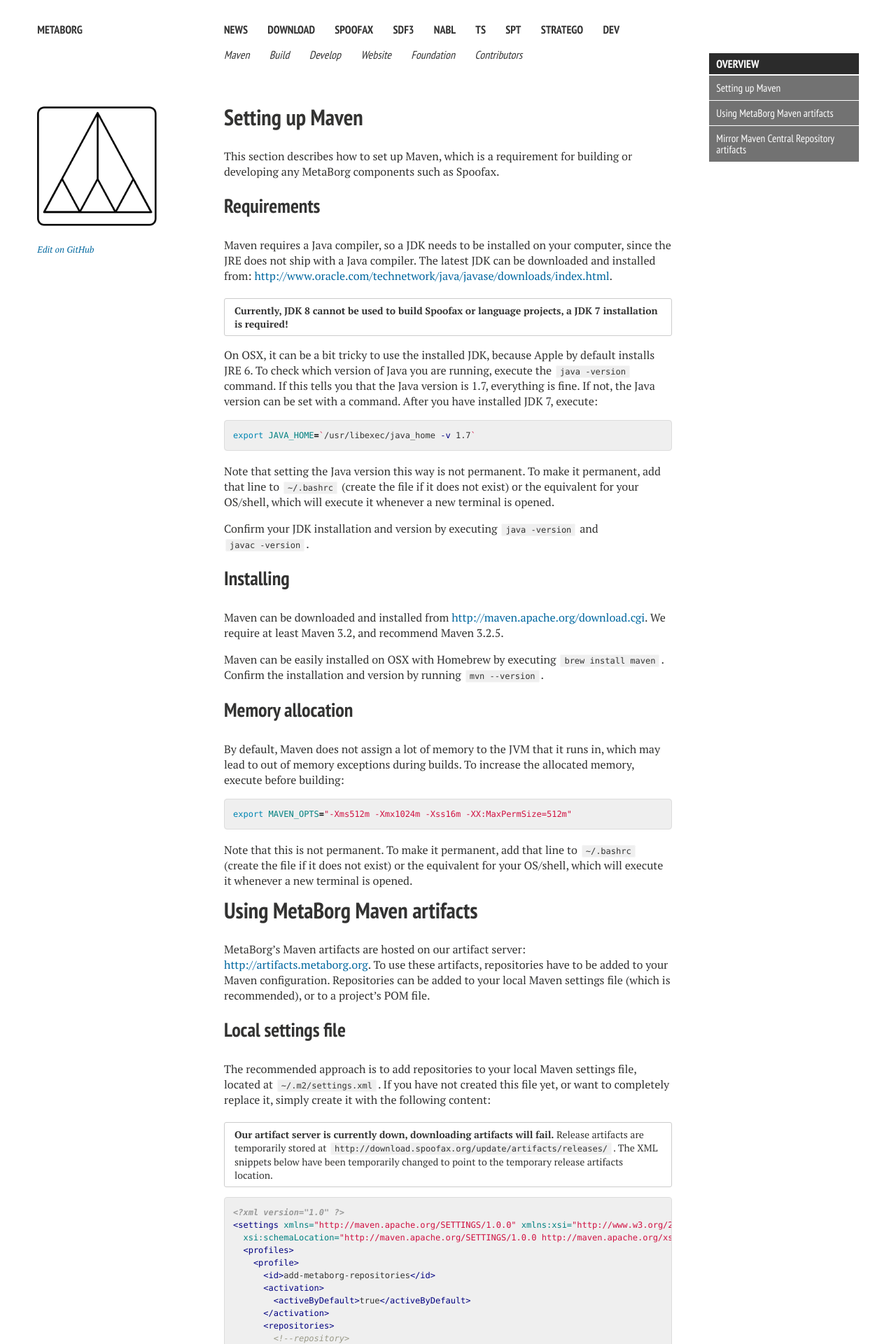
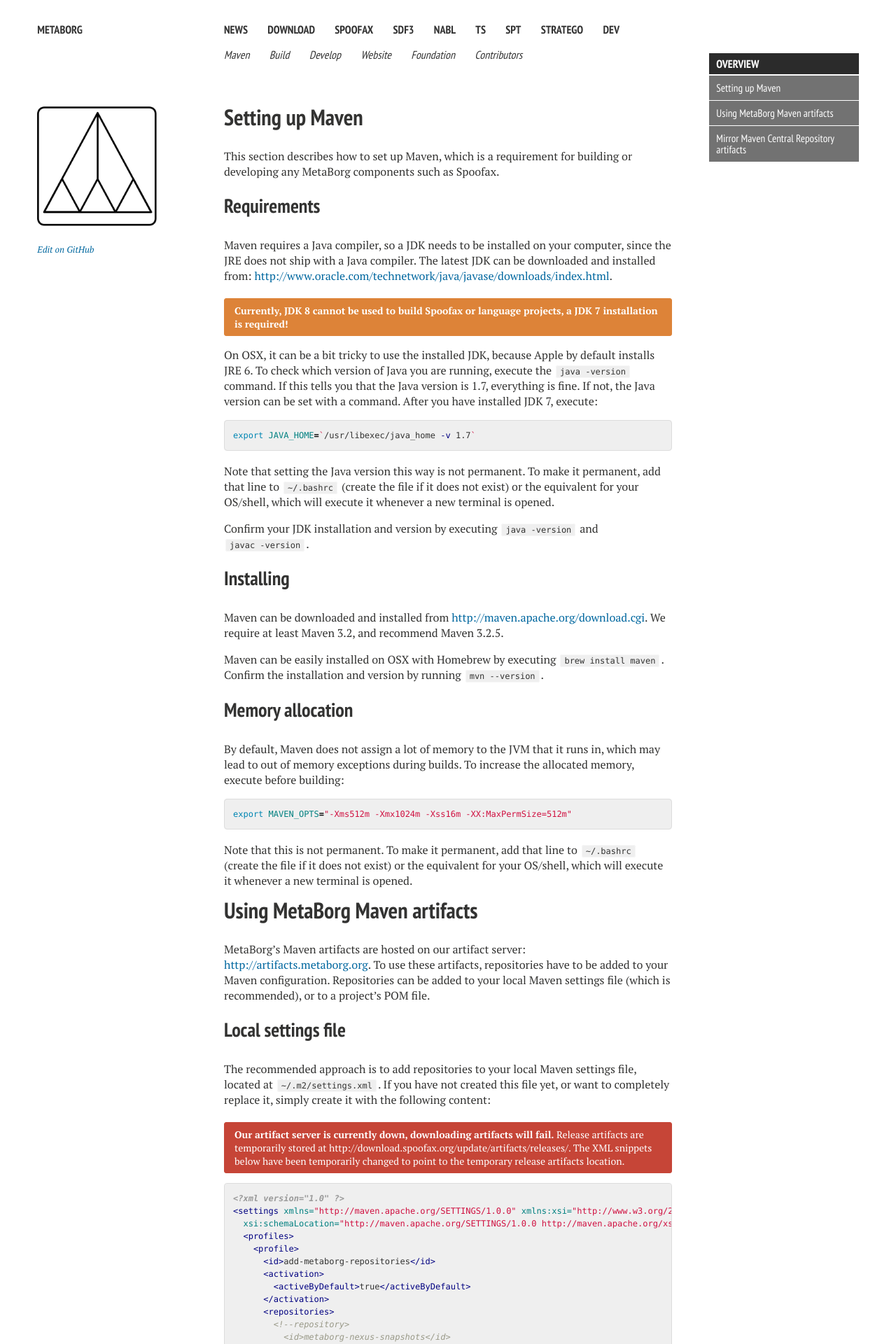
Before and after one commit to MartijnDwars/metaborg.github.io, a Jekyll site: the page built from dev/maven/index.md, in a window 1280 px wide. Shown: the top 1920 px of the page at 70% size. Built offline with Jekyll 4.4.1, drawn with Linux system fonts in a browser that asks for light colours; nearby versions of some CDN libraries.

Commit message:
Better notice css

```diff
--- a/_sass/typography.scss
+++ b/_sass/typography.scss
@@ -84,9 +84,20 @@
 	padding: .5em 1em;
 	text-indent: 0;
 	@include font-rem(14);
-	background-color: $body-color;
 	border: 1px solid darken($body-color,20);
 	@include rounded(3px);
+}
+
+.notice-warning {
+  background-color: $warning;
+  border-color: $warning;
+  color: $white;
+}
+
+.notice-danger {
+  background-color: $danger;
+  border-color: $danger;
+  color: $white;
 }
 
 // Blockquotes
--- a/dev/maven/artifacts.md
+++ b/dev/maven/artifacts.md
@@ -6,8 +6,8 @@
 
 The recommended approach is to add repositories to your local Maven settings file, located at `~/.m2/settings.xml`. If you have not created this file yet, or want to completely replace it, simply create it with the following content:
 
-__Our artifact server is currently down, downloading artifacts will fail.__ Release artifacts are temporarily stored at `http://download.spoofax.org/update/artifacts/releases/`. The XML snippets below have been temporarily changed to point to the temporary release artifacts location.
-{: .notice}
+__Our artifact server is currently down, downloading artifacts will fail.__ Release artifacts are temporarily stored at http://download.spoofax.org/update/artifacts/releases/. The XML snippets below have been temporarily changed to point to the temporary release artifacts location.
+{: .notice .notice-danger}
 
 {% highlight xml %}
 <?xml version="1.0" ?>
--- a/dev/maven/mirror.md
+++ b/dev/maven/mirror.md
@@ -5,7 +5,7 @@
 If you are on the TUDelft network, you can use our local mirror of the Central Repository to speed things up. Using the mirroring requires a change in your local settings.xml file located at `~/.m2/settings.xml`. If this file does not exist, create it with the following content:
 
 __Our artifact server is currently down, mirroring will fail.__
-{: .notice}
+{: .notice .notice-danger}
 
 {% highlight xml %}
 <?xml version="1.0" ?>
--- a/dev/maven/setup.md
+++ b/dev/maven/setup.md
@@ -7,7 +7,7 @@
 Maven requires a Java compiler, so a JDK needs to be installed on your computer, since the JRE does not ship with a Java compiler. The latest JDK can be downloaded and installed from: <http://www.oracle.com/technetwork/java/javase/downloads/index.html>.
 
 __Currently, JDK 8 cannot be used to build Spoofax or language projects, a JDK 7 installation is required!__
-{: .notice}
+{: .notice .notice-warning}
 
 On OSX, it can be a bit tricky to use the installed JDK, because Apple by default installs JRE 6. To check which version of Java you are running, execute the `java -version` command. If this tells you that the Java version is 1.7, everything is fine. If not, the Java version can be set with a command. After you have installed JDK 7, execute:
 
```
Also changed, not shown: dev/build/spoofax-and-strategoxt.md (+4 -4 lines), dev/develop/spoofax.md (+7 -5 lines).
